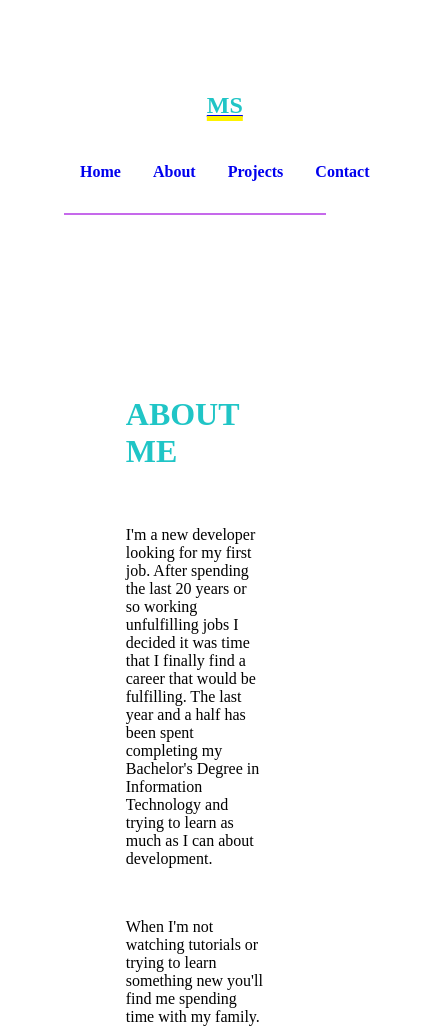
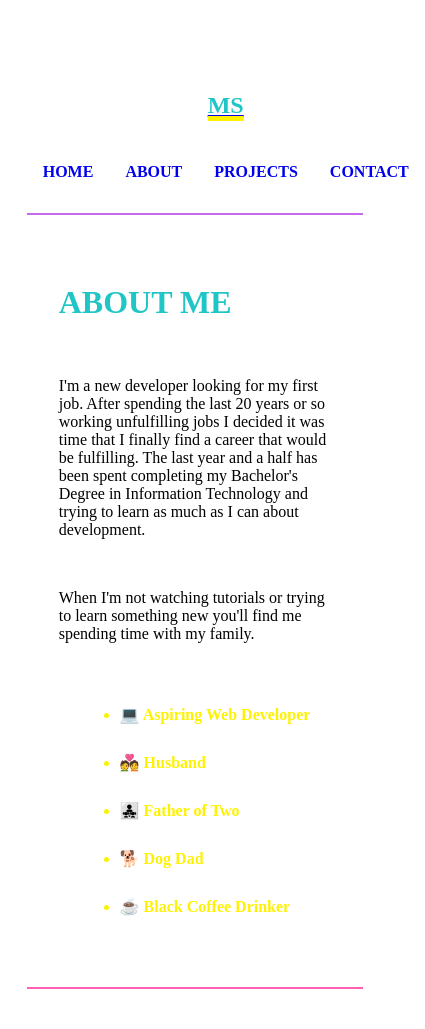
Before and after one commit to mnsykes/msykes_dev, a Gatsby site: page /about in a window 390 px wide. Shown: the top 1029 px of the page, 425 px wide, since content can reach past the window. Built offline with nearby package versions, Linux system fonts and the light colour scheme; Gatsby itself is replaced by a stand-in of ours.

Commit message:
mobile test

```diff
--- a/src/components/compstyles/layout.module.scss
+++ b/src/components/compstyles/layout.module.scss
@@ -3,7 +3,7 @@
 
 .container {
 	height: 100vh;
-	max-width: 70%;
+	max-width: 90%;
 	margin: 0 auto;
 }
 
--- a/src/components/compstyles/nav.module.scss
+++ b/src/components/compstyles/nav.module.scss
@@ -33,12 +33,13 @@
 	.navLinks {
 		display: flex;
 		align-items: flex-end;
-		justify-content: flex-end;
+		justify-content: space-between;
 
 		.navLink {
 			padding: 0 1rem;
 			text-decoration: none;
 			font-weight: bold;
+			text-transform: uppercase;
 
 			&:hover {
 				transform: scale(1.1);
@@ -51,6 +52,11 @@
 				text-decoration: underline $yellow;
 			}
 		} // end link
+
+		@include md {
+			display: flex;
+			justify-content: flex-end;
+		}
 	} // end navLinks
 
 	@include md {
--- a/src/pages/about.js
+++ b/src/pages/about.js
@@ -12,10 +12,10 @@ export default function about() {
 	return (
 		<Layout>
 			<div className={container}>
-				<h1 className={aboutTitle}>About Me</h1>
-				<br />
 				<div className={aboutGrid}>
 					<div className={aboutText}>
+						<h1 className={aboutTitle}>About Me</h1>
+						<br />
 						<p>
 							I'm a new developer looking for my first job. After spending the last 20 years or so
 							working unfulfilling jobs I decided it was time that I finally find a career that
--- a/src/pages/projects.js
+++ b/src/pages/projects.js
@@ -130,7 +130,7 @@ export default function projects() {
 						<p>
 							I spent a lot of time looking at their site during my redesign and they seem like a
 							really great organization. If you ever find yourself in the North Quabbin area of
-							Massachusetts you should definitely stop by their and show your support.
+							Massachusetts you should definitely stop by there and show your support.
 						</p>
 					</div>
 				</div>
--- a/src/styles/about.module.scss
+++ b/src/styles/about.module.scss
@@ -2,26 +2,26 @@
 @import "colors";
 
 .container {
+	margin: 0 auto;
 	height: auto;
-	padding: 8rem 0 8rem 0;
-	margin: 0 auto;
-	max-width: 70%;
-
-	.aboutTitle {
-		text-align: left;
-		text-transform: uppercase;
-		color: $aqua;
-		font-weight: bold;
-	}
+	padding: 1rem 0;
+	max-width: 100%;
 
 	.aboutGrid {
+		margin: 0 auto;
 		display: grid;
 		grid-template-columns: 1fr;
-		gap: 3rem;
+		gap: 1.5rem;
 
-		.aboutText {
-			max-width: 60ch;
+		.aboutTitle {
+			text-align: left;
+			text-transform: uppercase;
+			color: $aqua;
+			font-weight: bold;
 		}
+		// .aboutText {
+		// 	max-width: 60ch;
+		// }
 
 		.emojiList {
 			margin: 0 auto;
@@ -33,6 +33,10 @@
 			}
 		}
 
+		@include md {
+			padding: 2rem 0;
+			max-width: 70%;
+		}
 		@include lg {
 			display: grid;
 			grid-template-columns: 1fr 1fr;
--- a/src/styles/form.module.scss
+++ b/src/styles/form.module.scss
@@ -3,7 +3,7 @@
 
 .container {
 	height: auto;
-	padding: 8rem 0 15rem 0;
+	padding: 1rem 0;
 	margin: 0 auto;
 	max-width: 100%;
 
@@ -23,11 +23,16 @@
 	}
 
 	@include md {
+		padding: 2rem 0;
 		max-width: 70%;
 	}
 }
 .contactForm {
 	margin: 0 auto;
+
+	@include md {
+		max-width: 70%;
+	}
 }
 
 .inputWrapper {
--- a/src/styles/main.scss
+++ b/src/styles/main.scss
@@ -1,3 +1,4 @@
+@import url("https://fonts.googleapis.com/css2?family=Roboto:wght@100;300;400;500;700&display=swap");
 @import "mixins";
 @import "colors";
 
@@ -14,6 +15,7 @@ html {
 	font-weight: 400;
 	background: $background;
 	color: $white;
+	font-family: "Roboto", sans-serif;
 }
 
 a {
--- a/src/styles/projects.module.scss
+++ b/src/styles/projects.module.scss
@@ -3,6 +3,9 @@
 
 .container {
 	height: auto;
+	padding: 1rem 0;
+	margin: 0 auto;
+	max-width: 100%;
 
 	h1 {
 		text-transform: uppercase;
@@ -14,6 +17,10 @@
 		color: $yellow;
 		font-weight: bold;
 	}
+
+	@include md {
+		padding: 2rem 0;
+	}
 }
 .projectCard {
 	display: grid;
@@ -22,6 +29,11 @@
 	margin: 0 auto 4rem auto;
 
 	.imgArea {
+		a {
+			&:hover {
+				transform: scale(1.1);
+			}
+		}
 		.cardImage {
 			width: 100%;
 			height: auto;
```
Also changed, not shown: src/styles/home.module.scss (+4 -3 lines).
